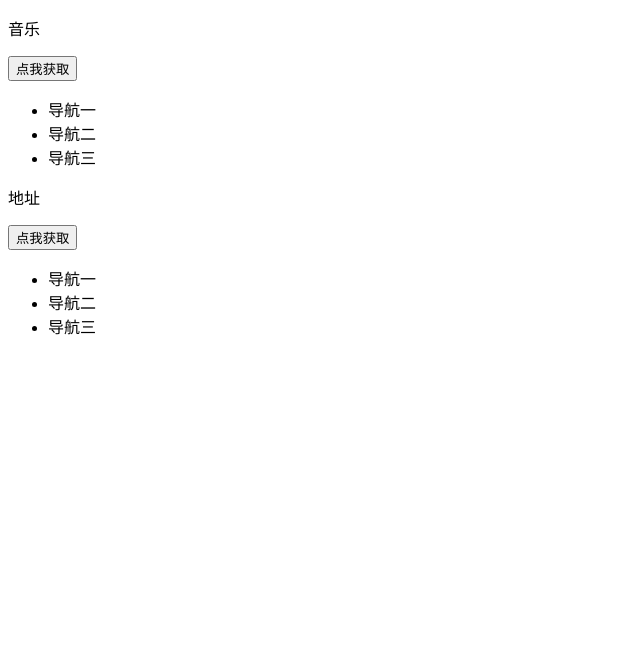
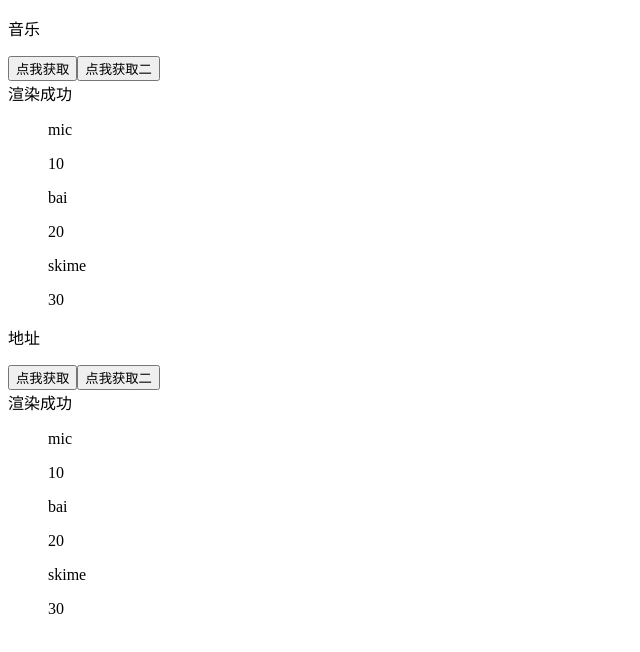
Before and after one commit to myk1220/React-FirstTry, a React (Create React App) app: page / in a window 1280 px wide. Shown: the top 652 px of the page, without its empty margins (0-640 px from the left). Built offline with nearby package versions, Linux system fonts and the light colour scheme.

Commit message:
条件渲染及列表渲染

```diff
--- a/src/components/Nav.jsx
+++ b/src/components/Nav.jsx
@@ -1,22 +1,50 @@
 import React from 'react'
 
 export default class Nav extends React.Component{
+
 
     outText(tx){
         console.log("打印数据为"+tx)
     }
 
+    outTextX = () => {
+        console.log(this)
+    }
+
     render(){
+        const info = [
+            {
+                id:1,
+                name:"mic",
+                age:10
+            },
+            {
+                id:2,
+                name:"bai",
+                age:20
+            },
+            {
+                id:3,
+                name:"skime",
+                age:30
+            }
+        ]
+        const flag = true;
         return(
-        <div>
-            <p>{ this.props.title }</p>
-            <button onClick={ (e) => this.outText("传递值",e)  }>点我获取</button>
-            <ul>
-                <li>导航一</li>
-                <li>导航二</li>
-                <li>导航三</li>
-            </ul>
-        </div>
+            <div>
+                <p>{ this.props.title }</p>
+                <button onClick={ (e) => this.outText("传递值",e)  }>点我获取</button>
+                <button onClick={ this.outTextX }>点我获取二</button>
+                { flag ? <div>渲染成功</div> : <div>等待数据中...</div> }
+                { info.map((element,index) => {
+                return(
+                    <ul key={element.id}>
+                    <p>{ element.name }</p>
+                    <p>{ element.age }</p>
+                    </ul>
+                )
+                }) }
+            </div>
         )
     }
 }
```
